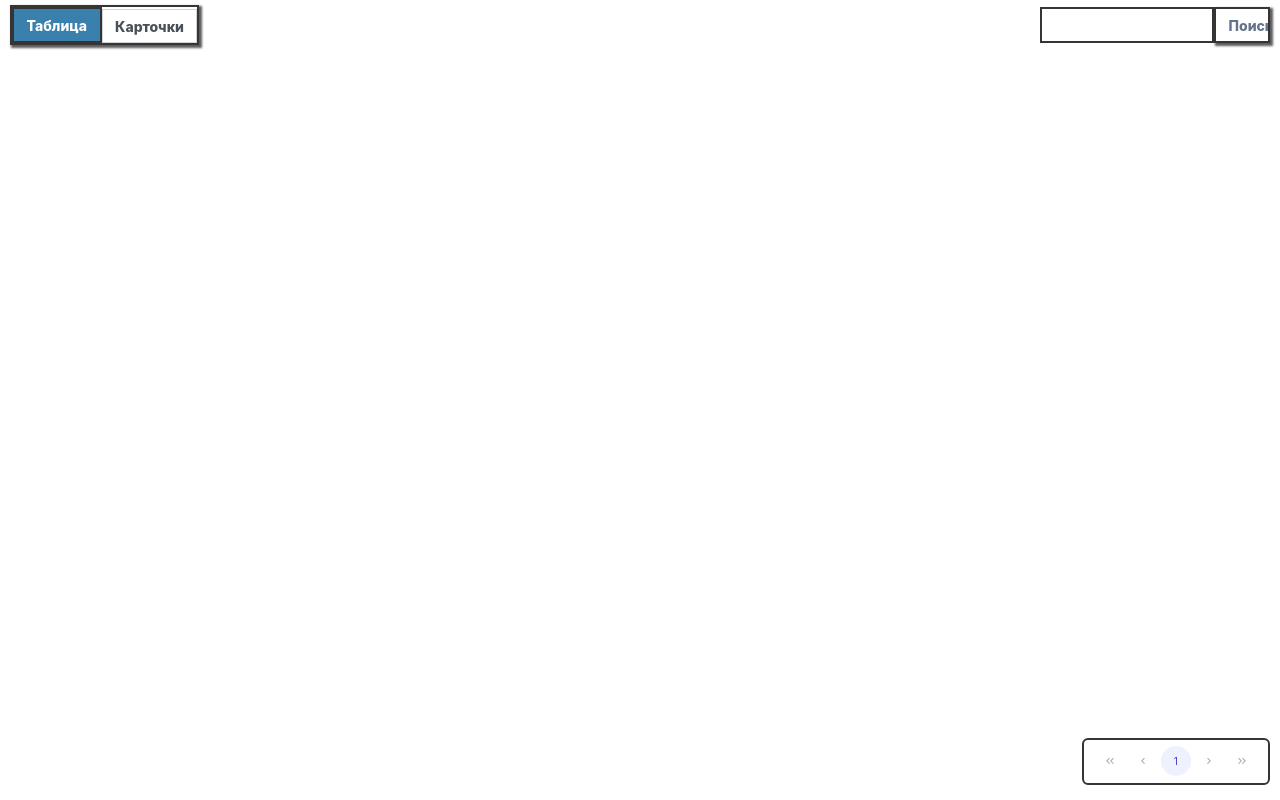
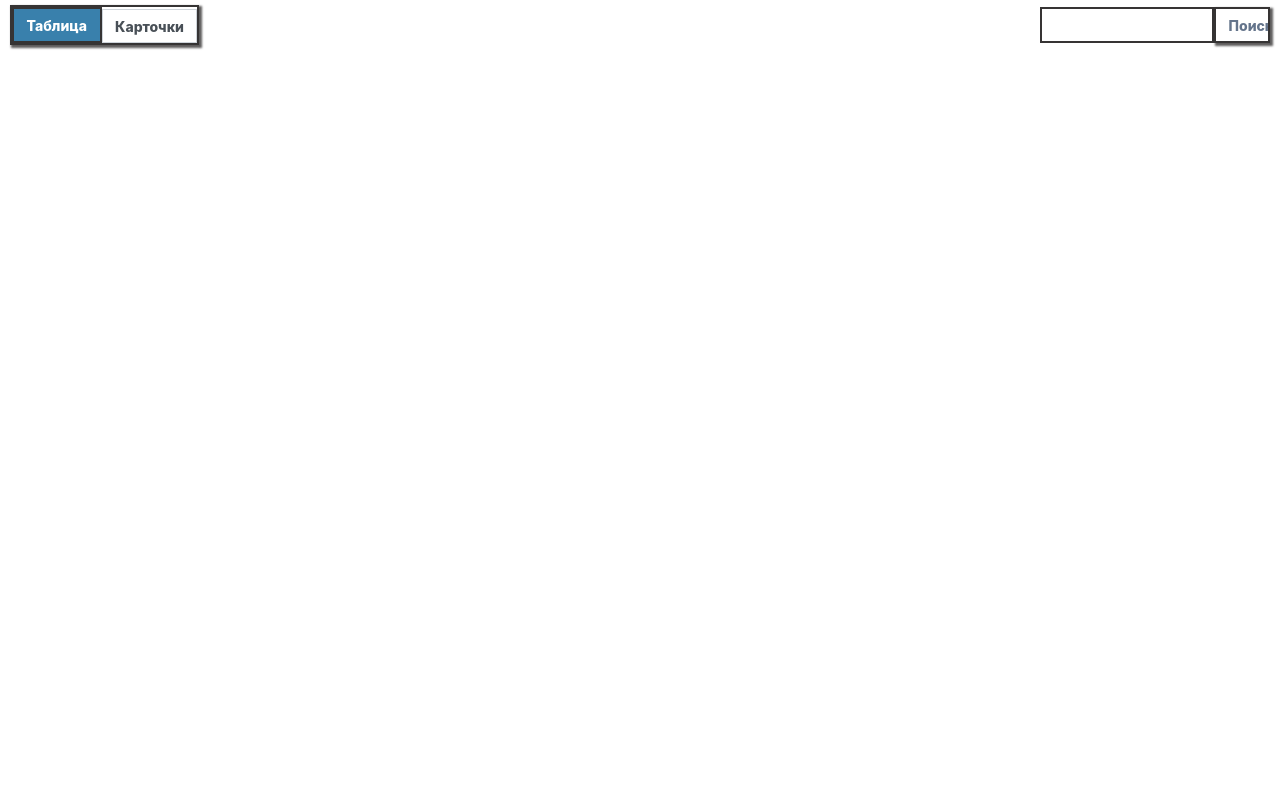
Before and after one commit to syrovezhko/gts, a Next.js app: page / in a window 1280 px wide. Built offline with nearby package versions, Linux system fonts and the light colour scheme.

Commit message:
feat: hide the footer if it not necessary

```diff
--- a/src/footer/Footer.tsx
+++ b/src/footer/Footer.tsx
@@ -8,9 +8,8 @@ import _switch from '@/store/switch';
 
 const Footer = observer(() => {
   return (
-    <div className={styles.footer}>
-      <Paginator
-        // template={template1}
+    <footer className={styles.footer}>
+      {Boolean(_switch.data.length > paginator.rows) &&<Paginator
         first={paginator.first}
         rows={paginator.rows}
         totalRecords={_switch.data.length }
@@ -18,10 +17,8 @@ const Footer = observer(() => {
           paginator.setFirst(e.first)
           paginator.setRows(e.rows)
         }}
-        // leftContent={leftContent}
-        // rightContent={rightContent}
-      />
-    </div>
+      />}
+    </footer>
   );
 });
 
```
